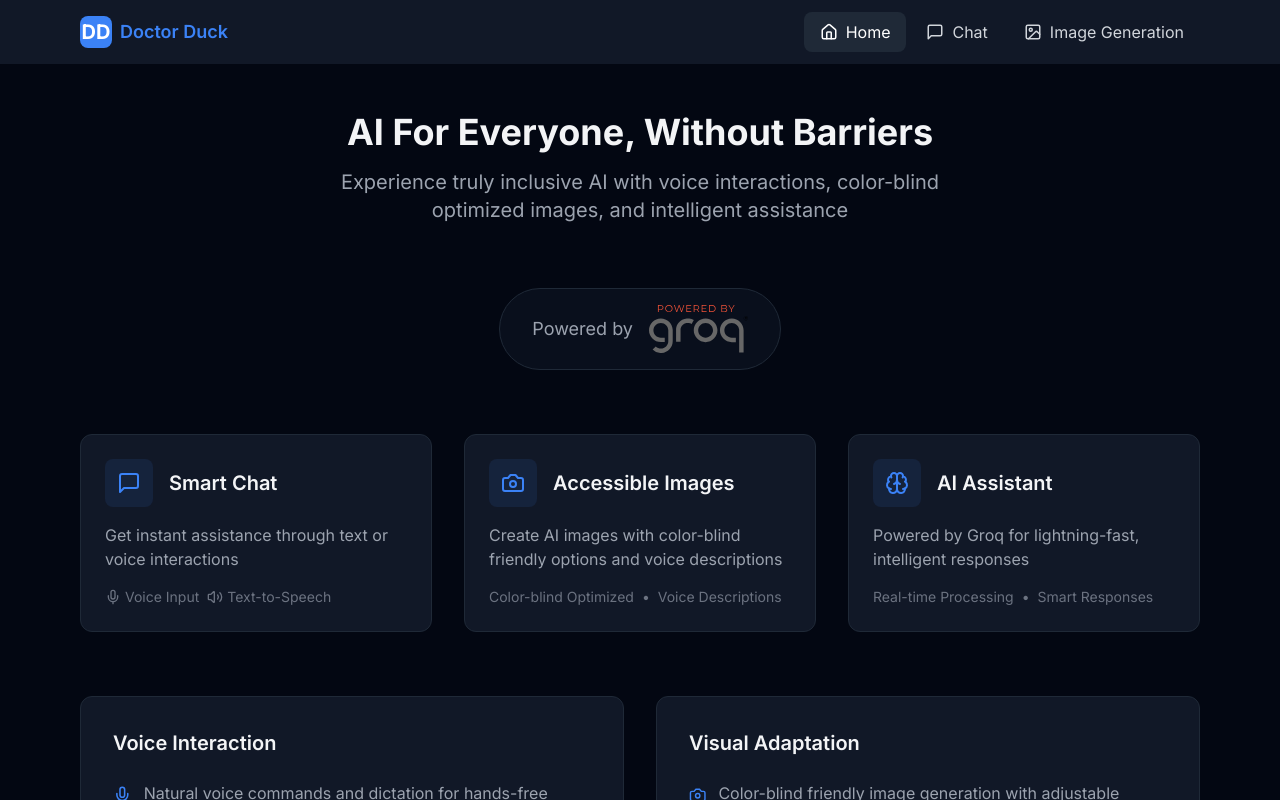
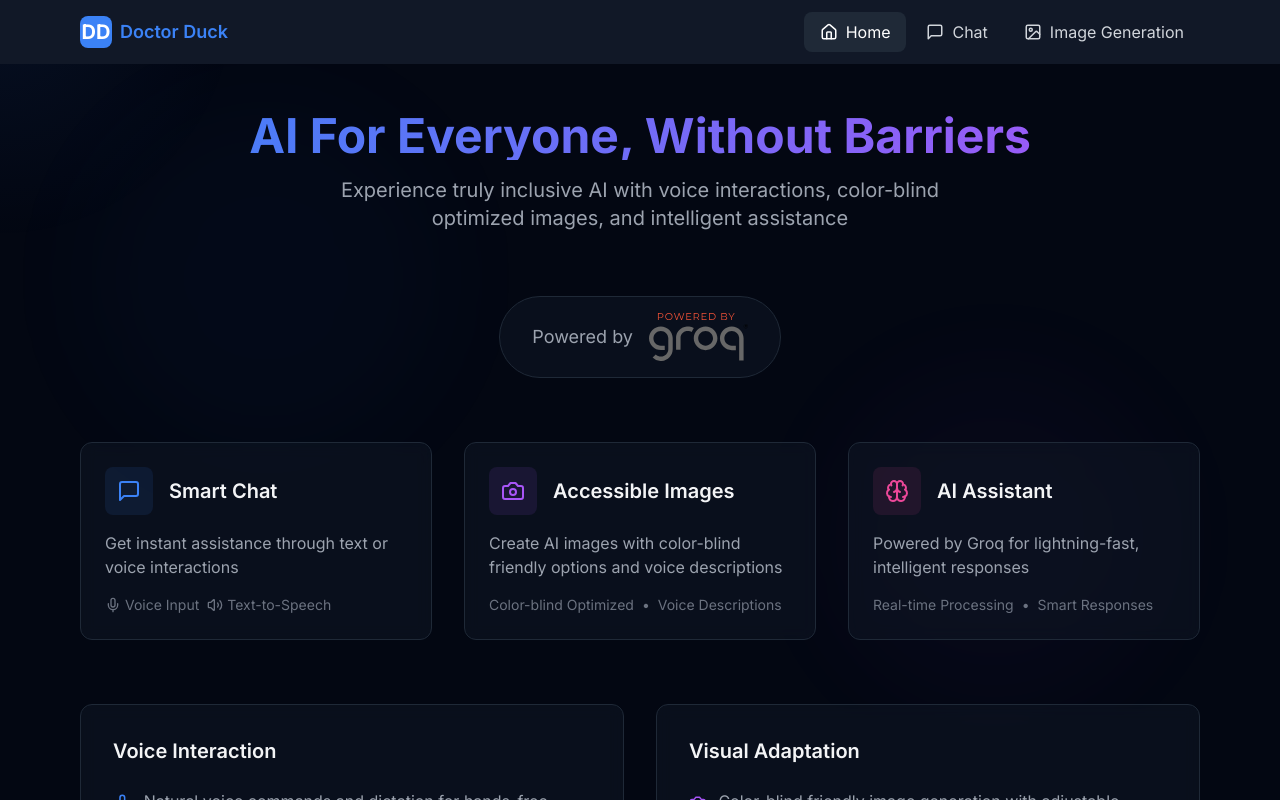
Before and after one commit to somkuwaryash/medDuck, a Next.js app: page / in a window 1280 px wide. Shown: the top 800 px of the page. Built offline with nearby package versions, Linux system fonts and the light colour scheme.

Commit message:
homepage ui

```diff
--- a/src/app/globals.css
+++ b/src/app/globals.css
@@ -53,3 +53,49 @@
 .nav-link-active {
   @apply bg-gray-800 text-white;
 }
+
+@keyframes blob {
+  0% {
+    transform: translate(0px, 0px) scale(1);
+  }
+  33% {
+    transform: translate(30px, -50px) scale(1.1);
+  }
+  66% {
+    transform: translate(-20px, 20px) scale(0.9);
+  }
+  100% {
+    transform: translate(0px, 0px) scale(1);
+  }
+}
+
+.animate-blob {
+  animation: blob 7s infinite;
+}
+
+.animation-delay-2000 {
+  animation-delay: 2s;
+}
+
+/* Scroll reveal animation */
+.scroll-reveal {
+  opacity: 0;
+  transform: translateY(20px);
+  transition: all 0.6s ease-out;
+}
+
+.scroll-reveal.show {
+  opacity: 1;
+  transform: translateY(0);
+}
+
+/* Ensure smooth scrolling */
+html {
+  scroll-behavior: smooth;
+}
+
+/* Backdrop blur support */
+.backdrop-blur-sm {
+  backdrop-filter: blur(8px);
+  -webkit-backdrop-filter: blur(8px);
+}
--- a/src/app/page.tsx
+++ b/src/app/page.tsx
@@ -1,15 +1,65 @@
-import React from 'react';
+'use client';
+import { useEffect, useState, useRef } from 'react';
 import Link from 'next/link';
 import { Camera, MessageSquare, Mic, Volume2, Brain } from 'lucide-react';
 import GroqBanner from '@/components/GroqBanner';
 
 export default function Home() {
+  const [mousePosition, setMousePosition] = useState({ x: 0, y: 0 });
+  const [isLoaded, setIsLoaded] = useState(false);
+  const featuresRef = useRef(null);
+
+  useEffect(() => {
+    setIsLoaded(true);
+
+    const handleMouseMove = (e: MouseEvent) => {
+      setMousePosition({ x: e.clientX, y: e.clientY });
+    };
+
+    // Intersection Observer for scroll animations
+    const observer = new IntersectionObserver(
+      (entries) => {
+        entries.forEach(entry => {
+          if (entry.isIntersecting) {
+            entry.target.classList.add('show');
+          }
+        });
+      },
+      { threshold: 0.1 }
+    );
+
+    const elements = document.querySelectorAll('.scroll-reveal');
+    elements.forEach((el) => observer.observe(el));
+
+    window.addEventListener('mousemove', handleMouseMove);
+    return () => {
+      window.removeEventListener('mousemove', handleMouseMove);
+      elements.forEach((el) => observer.unobserve(el));
+    };
+  }, []);
+
   return (
-    <main className="min-h-screen">
-      <div className="max-w-6xl mx-auto px-4 py-12">
-        {/* Hero Section */}
-        <div className="text-center mb-16">
-          <h1 className="text-4xl font-bold text-gray-100 mb-4">
+    <main className="min-h-screen relative overflow-hidden bg-gray-950">
+      {/* Cursor spotlight effect */}
+      <div
+        className="pointer-events-none fixed inset-0 z-30 transition-opacity duration-300"
+        style={{
+          background: `radial-gradient(600px circle at ${mousePosition.x}px ${mousePosition.y}px, rgba(59, 130, 246, 0.07), transparent 40%)`
+        }}
+      />
+
+      {/* Animated background elements */}
+      <div className="fixed inset-0 z-0 opacity-30">
+        <div className="absolute top-20 left-20 w-96 h-96 bg-blue-500/10 rounded-full mix-blend-multiply filter blur-3xl animate-blob" />
+        <div className="absolute bottom-20 right-20 w-96 h-96 bg-purple-500/10 rounded-full mix-blend-multiply filter blur-3xl animate-blob animation-delay-2000" />
+      </div>
+
+      <div className="max-w-6xl mx-auto px-4 py-12 relative z-10">
+        {/* Hero Section with reveal animation */}
+        <div className={`text-center mb-16 transform transition-all duration-1000 ${
+          isLoaded ? 'translate-y-0 opacity-100' : 'translate-y-10 opacity-0'
+        }`}>
+          <h1 className="text-4xl md:text-5xl font-bold text-gray-100 mb-4 bg-clip-text text-transparent bg-gradient-to-r from-blue-500 to-purple-500">
             AI For Everyone, Without Barriers
           </h1>
           <p className="text-xl text-gray-400 max-w-2xl mx-auto">
@@ -17,16 +67,22 @@
           </p>
         </div>
 
-        {/* Groq Partnership Banner */}
+        {/* Groq Banner with fade-in */}
+        <div className={`transform transition-all duration-1000 delay-300 ${
+          isLoaded ? 'translate-y-0 opacity-100' : 'translate-y-10 opacity-0'
+        }`}>
           <GroqBanner />
+        </div>
 
-        {/* Main Features Grid */}
-        <div className="grid grid-cols-1 md:grid-cols-2 lg:grid-cols-3 gap-8 mb-16">
+        {/* Main Features Grid with hover effects */}
+        <div className="grid grid-cols-1 md:grid-cols-2 lg:grid-cols-3 gap-8 mb-16" ref={featuresRef}>
           {/* Chat Feature */}
-          <Link href="/chat" className="group">
-            <div className="bg-gray-900 rounded-xl p-6 border border-gray-800 hover:border-blue-500/50 transition-all duration-300">
+          <Link href="/chat" className="group scroll-reveal">
+            <div className="bg-gray-900/50 backdrop-blur-sm rounded-xl p-6 border border-gray-800
+                          hover:border-blue-500/50 transition-all duration-300 transform
+                          hover:-translate-y-1 hover:shadow-lg hover:shadow-blue-500/10">
               <div className="flex items-center space-x-4 mb-4">
-                <div className="p-3 bg-blue-500/10 rounded-lg">
+                <div className="p-3 bg-blue-500/10 rounded-lg group-hover:scale-110 transition-transform duration-300">
                   <MessageSquare className="h-6 w-6 text-blue-500" />
                 </div>
                 <h2 className="text-xl font-semibold text-gray-100">Smart Chat</h2>
@@ -35,11 +91,11 @@
                 Get instant assistance through text or voice interactions
               </p>
               <div className="flex gap-2 text-sm text-gray-500">
-                <span className="flex items-center gap-1">
+                <span className="flex items-center gap-1 group-hover:text-blue-400 transition-colors">
                   <Mic className="h-4 w-4" />
                   Voice Input
                 </span>
-                <span className="flex items-center gap-1">
+                <span className="flex items-center gap-1 group-hover:text-blue-400 transition-colors">
                   <Volume2 className="h-4 w-4" />
                   Text-to-Speech
                 </span>
@@ -48,11 +104,13 @@
           </Link>
 
           {/* Image Generation Feature */}
-          <Link href="/image" className="group">
-            <div className="bg-gray-900 rounded-xl p-6 border border-gray-800 hover:border-blue-500/50 transition-all duration-300">
+          <Link href="/image" className="group scroll-reveal">
+            <div className="bg-gray-900/50 backdrop-blur-sm rounded-xl p-6 border border-gray-800
+                          hover:border-purple-500/50 transition-all duration-300 transform
+                          hover:-translate-y-1 hover:shadow-lg hover:shadow-purple-500/10">
               <div className="flex items-center space-x-4 mb-4">
-                <div className="p-3 bg-blue-500/10 rounded-lg">
-                  <Camera className="h-6 w-6 text-blue-500" />
+                <div className="p-3 bg-purple-500/10 rounded-lg group-hover:scale-110 transition-transform duration-300">
+                  <Camera className="h-6 w-6 text-purple-500" />
                 </div>
                 <h2 className="text-xl font-semibold text-gray-100">Accessible Images</h2>
               </div>
@@ -60,18 +118,21 @@
                 Create AI images with color-blind friendly options and voice descriptions
               </p>
               <div className="flex gap-2 text-sm text-gray-500">
-                <span>Color-blind Optimized</span>
+                <span className="group-hover:text-purple-400 transition-colors">Color-blind Optimized</span>
                 <span>•</span>
-                <span>Voice Descriptions</span>
+                <span className="group-hover:text-purple-400 transition-colors">Voice Descriptions</span>
               </div>
             </div>
           </Link>
 
           {/* AI Assistant Feature */}
-          <div className="bg-gray-900 rounded-xl p-6 border border-gray-800">
+          <div className="group scroll-reveal">
+            <div className="bg-gray-900/50 backdrop-blur-sm rounded-xl p-6 border border-gray-800
+                          hover:border-pink-500/50 transition-all duration-300 transform
+                          hover:-translate-y-1 hover:shadow-lg hover:shadow-pink-500/10">
               <div className="flex items-center space-x-4 mb-4">
-              <div className="p-3 bg-blue-500/10 rounded-lg">
-                <Brain className="h-6 w-6 text-blue-500" />
+                <div className="p-3 bg-pink-500/10 rounded-lg group-hover:scale-110 transition-transform duration-300">
+                  <Brain className="h-6 w-6 text-pink-500" />
                 </div>
                 <h2 className="text-xl font-semibold text-gray-100">AI Assistant</h2>
               </div>
@@ -79,38 +140,41 @@
                 Powered by Groq for lightning-fast, intelligent responses
               </p>
               <div className="flex gap-2 text-sm text-gray-500">
-              <span>Real-time Processing</span>
+                <span className="group-hover:text-pink-400 transition-colors">Real-time Processing</span>
                 <span>•</span>
-              <span>Smart Responses</span>
+                <span className="group-hover:text-pink-400 transition-colors">Smart Responses</span>
+              </div>
             </div>
           </div>
         </div>
 
-        {/* Accessibility Showcase */}
+        {/* Accessibility Showcase with scroll animations */}
         <div className="grid md:grid-cols-2 gap-8">
-          <div className="bg-gray-900 rounded-xl p-8 border border-gray-800">
+          <div className="bg-gray-900/50 backdrop-blur-sm rounded-xl p-8 border border-gray-800
+                         hover:border-blue-500/20 transition-all duration-300 scroll-reveal">
             <h3 className="text-xl font-semibold text-gray-100 mb-6">Voice Interaction</h3>
             <div className="space-y-4 text-gray-400">
-              <div className="flex items-start gap-3">
+              <div className="flex items-start gap-3 hover:translate-x-1 transition-transform">
                 <Mic className="h-5 w-5 text-blue-500 mt-1" />
                 <p>Natural voice commands and dictation for hands-free operation</p>
               </div>
-              <div className="flex items-start gap-3">
+              <div className="flex items-start gap-3 hover:translate-x-1 transition-transform">
                 <Volume2 className="h-5 w-5 text-blue-500 mt-1" />
                 <p>Clear text-to-speech for all chat responses and image descriptions</p>
               </div>
             </div>
           </div>
 
-          <div className="bg-gray-900 rounded-xl p-8 border border-gray-800">
+          <div className="bg-gray-900/50 backdrop-blur-sm rounded-xl p-8 border border-gray-800
+                         hover:border-purple-500/20 transition-all duration-300 scroll-reveal">
             <h3 className="text-xl font-semibold text-gray-100 mb-6">Visual Adaptation</h3>
             <div className="space-y-4 text-gray-400">
-              <div className="flex items-start gap-3">
-                <Camera className="h-5 w-5 text-blue-500 mt-1" />
+              <div className="flex items-start gap-3 hover:translate-x-1 transition-transform">
+                <Camera className="h-5 w-5 text-purple-500 mt-1" />
                 <p>Color-blind friendly image generation with adjustable contrast levels</p>
               </div>
-              <div className="flex items-start gap-3">
-                <MessageSquare className="h-5 w-5 text-blue-500 mt-1" />
+              <div className="flex items-start gap-3 hover:translate-x-1 transition-transform">
+                <MessageSquare className="h-5 w-5 text-purple-500 mt-1" />
                 <p>Clear, high-contrast interface with screen reader optimization</p>
               </div>
             </div>
```
Lines whose indentation alone changed are shown as unchanged.
